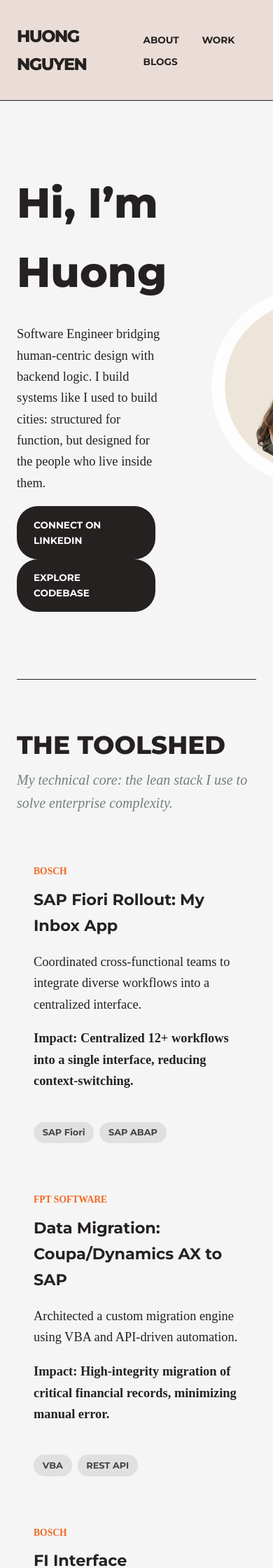
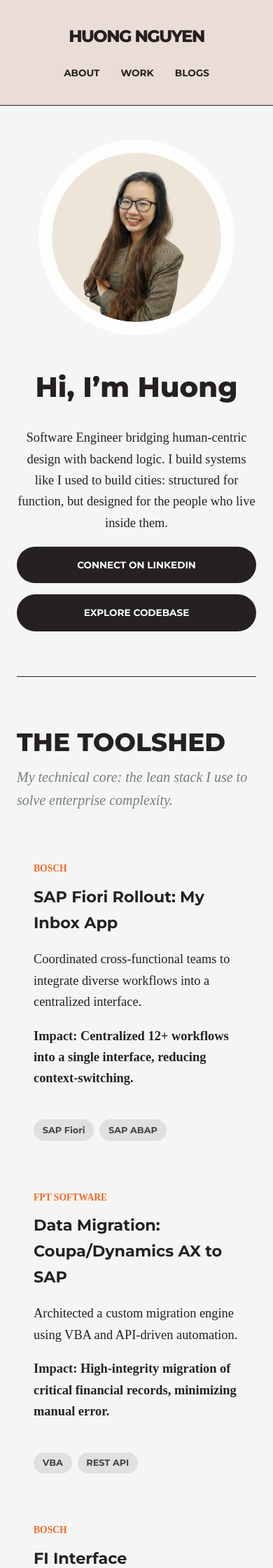
Before and after one commit to huongntn/portfolio-website, a Jekyll site: the page built from index.html, in a window 390 px wide. Shown: the top 2240 px of the page at 70% size. Built offline with Jekyll 4.4.1, drawn with Linux system fonts in a browser that asks for light colours; some web fonts are replaced.

Commit message:
Update style.css

```diff
--- a/assets/css/style.css
+++ b/assets/css/style.css
@@ -3,8 +3,19 @@
   --brand-orange: #f26822; --white: #ffffff; --menu-sand: #eaddd7;
   --font-headers: 'Montserrat', sans-serif; --font-body: 'Source Serif Pro', serif;
 }
+
 * { box-sizing: border-box; }
-body { background-color: var(--background-body); color: var(--text-main); font-family: var(--font-body); font-size: 1.15rem; line-height: 1.65; margin: 0; padding: 0; }
+
+body {
+  background-color: var(--background-body);
+  color: var(--text-main);
+  font-family: var(--font-body);
+  font-size: 1.15rem;
+  line-height: 1.65;
+  margin: 0;
+  padding: 0;
+}
+
 .container { max-width: 960px; margin: 0 auto; padding: 0 1.5rem; }
 
 header { background-color: var(--menu-sand); border-bottom: 1px solid var(--text-main); padding: 2rem 0; }
@@ -15,7 +26,26 @@ header { background-color: var(--menu-sand); border-bottom: 1px solid var(--text
 
 .hero-wrapper { display: flex; flex-direction: row; justify-content: space-between; align-items: center; gap: 4rem; padding: 6rem 0; }
 h1 { font-family: var(--font-headers); font-weight: 800; font-size: 3.75rem; margin: 0 0 1.5rem 0; }
-.btn-dark { font-family: var(--font-headers); font-weight: 700; font-size: 0.85rem; text-transform: uppercase; color: var(--white); background-color: var(--text-main); text-decoration: none; padding: 0.95rem 1.5rem; border-radius: 30px; display: inline-block; margin-right: 1rem; transition: background-color 0.15s; }
+
+/* Uniform Buttons */
+.btn-dark {
+  display: inline-flex;
+  justify-content: center;
+  align-items: center;
+  width: 220px;
+  font-family: var(--font-headers);
+  font-weight: 700;
+  font-size: 0.85rem;
+  text-transform: uppercase;
+  color: var(--white);
+  background-color: var(--text-main);
+  text-decoration: none;
+  padding: 0.95rem 1.5rem;
+  border-radius: 30px;
+  margin-right: 1rem;
+  transition: background-color 0.15s;
+  text-align: center;
+}
 .btn-dark:hover { background-color: var(--brand-orange); }
 
 section { padding: 4rem 0; }
@@ -36,3 +66,15 @@ footer { background-color: var(--text-main); color: var(--white); padding: 4rem
 .social-icons a:hover { color: var(--brand-orange); }
 .legal-nav a { color: var(--white); text-decoration: none; font-family: var(--font-headers); font-size: 0.8rem; text-transform: uppercase; margin-left: 1.5rem; transition: color 0.15s; }
 .legal-nav a:hover { color: var(--brand-orange); }
+
+/* --- Mobile Optimization --- */
+@media (max-width: 768px) {
+  .hero-wrapper { flex-direction: column-reverse; text-align: center; gap: 2rem; padding: 3rem 0; }
+  h1 { font-size: 2.5rem; }
+  .nav-wrapper { flex-direction: column; gap: 1rem; }
+  .nav-links a { margin-left: 0.8rem; margin-right: 0.8rem; }
+  footer .container > div { flex-direction: column !important; text-align: center; gap: 1.5rem; }
+
+  /* Buttons full-width on mobile */
+  .btn-dark { width: 100%; margin-right: 0; margin-bottom: 1rem; }
+}
```
